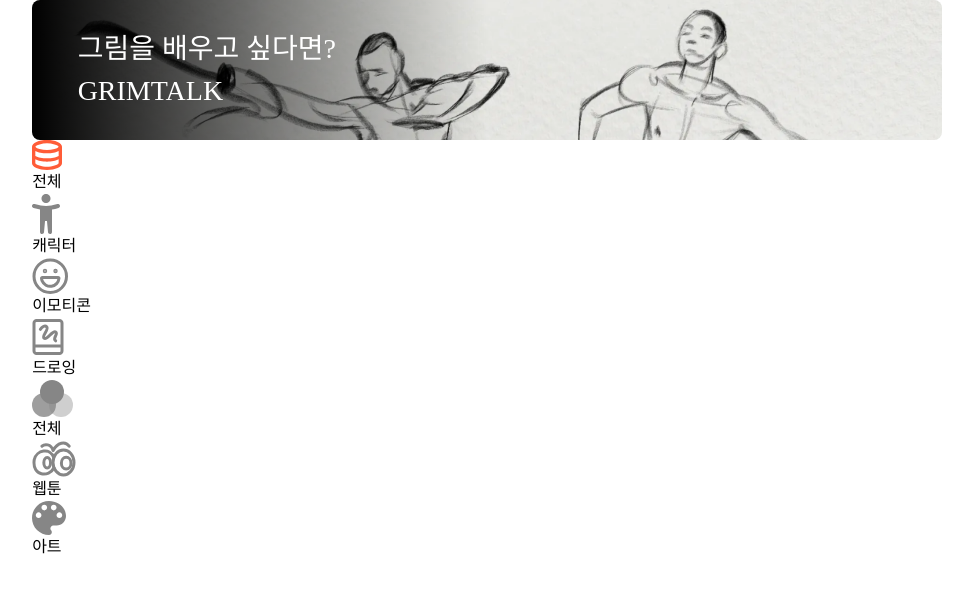
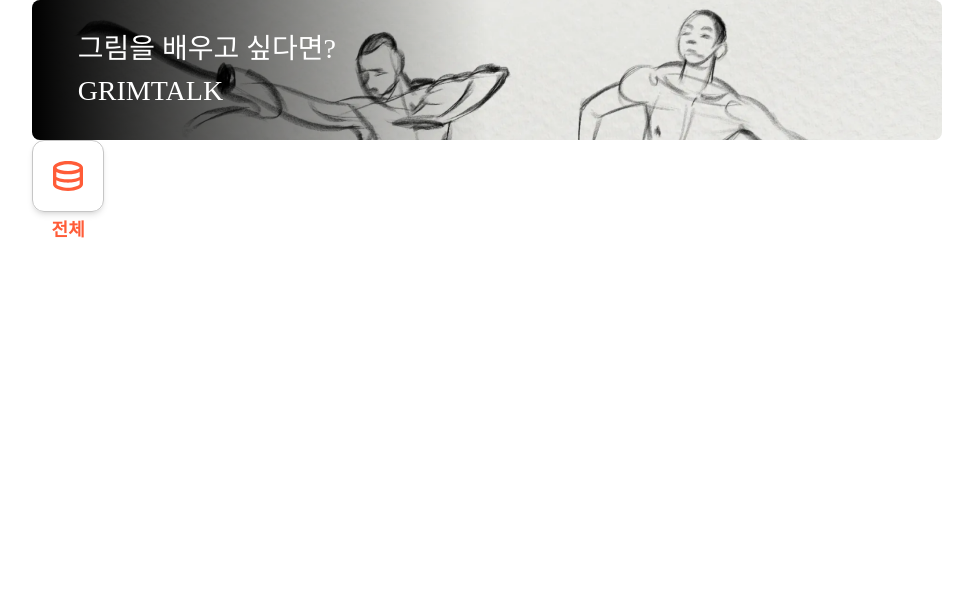
Before and after one commit to dnwnsrb11/grimtalk, a React (Vite) app: page /category in a window 1280 px wide. Shown: the top 592 px of the page, without its empty margins (153-1126 px from the left). Built offline with nearby package versions, Linux system fonts and the light colour scheme; a web font is replaced by a local one.

Commit message:
desgin: 카테고리 버튼 디자인 구성 1. 추후 전체 생성하여 카테고리화 진행할 예정

```diff
--- a/src/components/mainPages/home/category/CategoryList.jsx
+++ b/src/components/mainPages/home/category/CategoryList.jsx
@@ -24,76 +24,25 @@ export const CategoryList = () => {
 
   return (
     <>
-      <div>
-        <div>
-          <div onClick={() => changeCategory('all')}>
+      <div className="flex">
+        <div className="flex flex-col items-center">
+          <div
+            onClick={() => changeCategory('all')}
+            className={`rounded-xl border border-[#C6C6C6] p-5 ${categoryName === 'all' ? 'shadow-md' : ''}`}
+          >
             {categoryName === 'all' ? (
               <img src={allActiveSVG} alt="" />
             ) : (
               <img src={allDeactiveSVG} alt="" />
             )}
           </div>
-          <h3>전체</h3>
-        </div>
-        <div>
-          <div onClick={() => changeCategory('character')}>
-            {categoryName === 'character' ? (
-              <img src={characterActiveSVG} alt="" />
+          <div className="mt-1">
+            {categoryName === 'all' ? (
+              <h3 className="text-lg font-bold text-primary-color">전체</h3>
             ) : (
-              <img src={characterDeactiveSVG} alt="" />
+              <h3 className="text-lg font-medium ">전체</h3>
             )}
           </div>
-          <h3>캐릭터</h3>
-        </div>
-        <div>
-          <div onClick={() => changeCategory('emoticon')}>
-            {categoryName === 'emoticon' ? (
-              <img src={emoticonActiveSVG} alt="" />
-            ) : (
-              <img src={emoticonDeactiveSVG} alt="" />
-            )}
-          </div>
-          <h3>이모티콘</h3>
-        </div>
-        <div>
-          <div onClick={() => changeCategory('drawing')}>
-            {categoryName === 'drawing' ? (
-              <img src={drawingActiveSVG} alt="" />
-            ) : (
-              <img src={drawingDeactiveSVG} alt="" />
-            )}
-          </div>
-          <h3>드로잉</h3>
-        </div>
-        <div>
-          <div onClick={() => changeCategory('coloring')}>
-            {categoryName === 'coloring' ? (
-              <img src={coloringActiveSVG} alt="" />
-            ) : (
-              <img src={coloringDeactiveSVG} alt="" />
-            )}
-          </div>
-          <h3>전체</h3>
-        </div>
-        <div>
-          <div onClick={() => changeCategory('webtoon')}>
-            {categoryName === 'webtoon' ? (
-              <img src={webtoonActiveSVG} alt="" />
-            ) : (
-              <img src={webtoonDeactiveSVG} alt="" />
-            )}
-          </div>
-          <h3>웹툰</h3>
-        </div>
-        <div>
-          <div onClick={() => changeCategory('art')}>
-            {categoryName === 'art' ? (
-              <img src={artActiveSVG} alt="" />
-            ) : (
-              <img src={artDeactiveSVG} alt="" />
-            )}
-          </div>
-          <h3>아트</h3>
         </div>
       </div>
     </>
```
